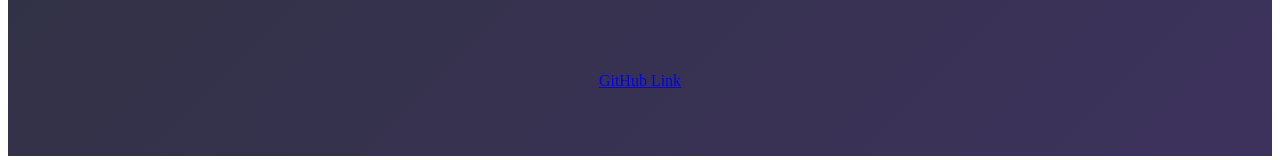
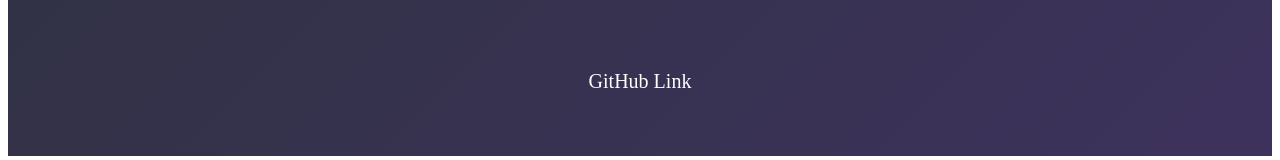
Before and after one commit to jomomma999/CPSC349Portfolio, a React (Create React App) app: page /contact in a window 1280 px wide. Shown: the part 870-1030 px from the top of the page. Built offline with nearby package versions, Linux system fonts and the light colour scheme.

Commit message:
Footer.css

```diff
--- a/src/components/footer/Footer.css
+++ b/src/components/footer/Footer.css
@@ -11,11 +11,16 @@
     margin-top: 100px;
   }
 
-  .socialMedia svg {
+  .socialMedia a {
     color: white;
     margin: 20px;
-    font-size: 70px;
+    font-size: 20px;
     cursor: pointer;
+    text-decoration: none;
+  }
+
+  .socialMedia a:hover {
+    text-decoration: underline;
   }
 
   .footer p {
```
